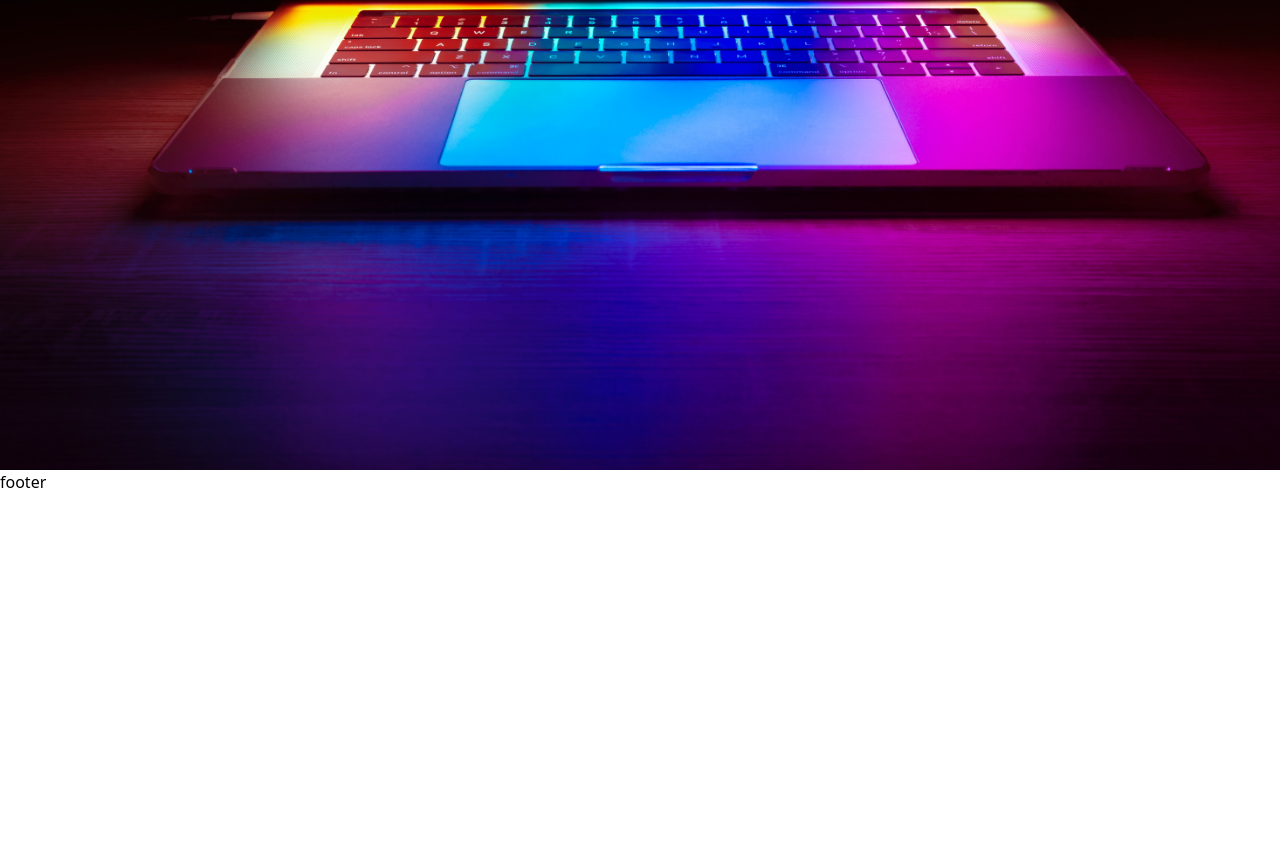
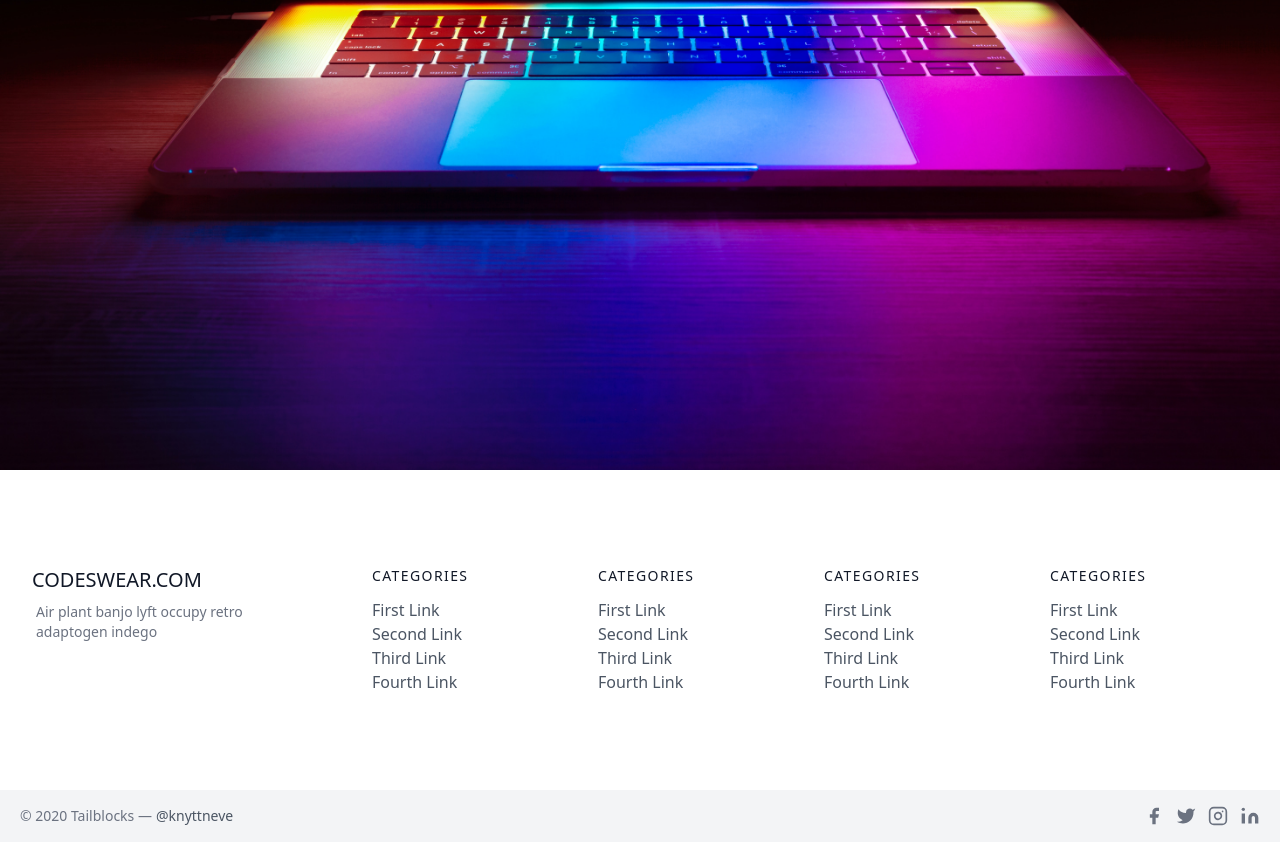
Before and after one commit to SajidCurious/codeswear, a Next.js app: page / in a window 1280 px wide. Shown: the part 410-1252 px from the top of the page. Before the commit the page ends 904 px from the top, so only its background shows below. Built offline with nearby package versions, Linux system fonts and the light colour scheme.

Commit message:
added footer

```diff
--- a/src/components/footer.js
+++ b/src/components/footer.js
@@ -1,7 +1,204 @@
 import React from "react";
 
 const Footer = () => {
-  return <div>footer</div>;
+  return (
+    <div>
+      <footer NameName="text-gray-600 body-font">
+        <div className="container px-5 py-24 mx-auto flex md:items-center lg:items-start md:flex-row md:flex-nowrap flex-wrap flex-col">
+          <div className="w-64 flex-shrink-0 md:mx-0 mx-auto text-center md:text-left">
+            <a className="flex title-font font-medium items-center md:justify-start justify-center text-gray-900">
+              <span className="ml-3 text-xl">CODESWEAR.COM</span>
+            </a>
+            <p className="mt-2 px-4 text-sm text-gray-500">
+              Air plant banjo lyft occupy retro adaptogen indego
+            </p>
+          </div>
+          <div className="flex-grow flex flex-wrap md:pl-20 -mb-10 md:mt-0 mt-10 md:text-left text-center">
+            <div className="lg:w-1/4 md:w-1/2 w-full px-4">
+              <h2 className="title-font font-medium text-gray-900 tracking-widest text-sm mb-3">
+                CATEGORIES
+              </h2>
+              <nav className="list-none mb-10">
+                <li>
+                  <a className="text-gray-600 hover:text-gray-800">
+                    First Link
+                  </a>
+                </li>
+                <li>
+                  <a className="text-gray-600 hover:text-gray-800">
+                    Second Link
+                  </a>
+                </li>
+                <li>
+                  <a className="text-gray-600 hover:text-gray-800">
+                    Third Link
+                  </a>
+                </li>
+                <li>
+                  <a className="text-gray-600 hover:text-gray-800">
+                    Fourth Link
+                  </a>
+                </li>
+              </nav>
+            </div>
+            <div className="lg:w-1/4 md:w-1/2 w-full px-4">
+              <h2 className="title-font font-medium text-gray-900 tracking-widest text-sm mb-3">
+                CATEGORIES
+              </h2>
+              <nav className="list-none mb-10">
+                <li>
+                  <a className="text-gray-600 hover:text-gray-800">
+                    First Link
+                  </a>
+                </li>
+                <li>
+                  <a className="text-gray-600 hover:text-gray-800">
+                    Second Link
+                  </a>
+                </li>
+                <li>
+                  <a className="text-gray-600 hover:text-gray-800">
+                    Third Link
+                  </a>
+                </li>
+                <li>
+                  <a className="text-gray-600 hover:text-gray-800">
+                    Fourth Link
+                  </a>
+                </li>
+              </nav>
+            </div>
+            <div className="lg:w-1/4 md:w-1/2 w-full px-4">
+              <h2 className="title-font font-medium text-gray-900 tracking-widest text-sm mb-3">
+                CATEGORIES
+              </h2>
+              <nav className="list-none mb-10">
+                <li>
+                  <a className="text-gray-600 hover:text-gray-800">
+                    First Link
+                  </a>
+                </li>
+                <li>
+                  <a className="text-gray-600 hover:text-gray-800">
+                    Second Link
+                  </a>
+                </li>
+                <li>
+                  <a className="text-gray-600 hover:text-gray-800">
+                    Third Link
+                  </a>
+                </li>
+                <li>
+                  <a className="text-gray-600 hover:text-gray-800">
+                    Fourth Link
+                  </a>
+                </li>
+              </nav>
+            </div>
+            <div className="lg:w-1/4 md:w-1/2 w-full px-4">
+              <h2 className="title-font font-medium text-gray-900 tracking-widest text-sm mb-3">
+                CATEGORIES
+              </h2>
+              <nav className="list-none mb-10">
+                <li>
+                  <a className="text-gray-600 hover:text-gray-800">
+                    First Link
+                  </a>
+                </li>
+                <li>
+                  <a className="text-gray-600 hover:text-gray-800">
+                    Second Link
+                  </a>
+                </li>
+                <li>
+                  <a className="text-gray-600 hover:text-gray-800">
+                    Third Link
+                  </a>
+                </li>
+                <li>
+                  <a className="text-gray-600 hover:text-gray-800">
+                    Fourth Link
+                  </a>
+                </li>
+              </nav>
+            </div>
+          </div>
+        </div>
+        <div className="bg-gray-100">
+          <div className="container mx-auto py-4 px-5 flex flex-wrap flex-col sm:flex-row">
+            <p className="text-gray-500 text-sm text-center sm:text-left">
+              © 2020 Tailblocks —
+              <a
+                href="https://twitter.com/knyttneve"
+                rel="noopener noreferrer"
+                className="text-gray-600 ml-1"
+                target="_blank"
+              >
+                @knyttneve
+              </a>
+            </p>
+            <span className="inline-flex sm:ml-auto sm:mt-0 mt-2 justify-center sm:justify-start">
+              <a className="text-gray-500">
+                <svg
+                  fill="currentColor"
+                  stroke-linecap="round"
+                  stroke-linejoin="round"
+                  stroke-width="2"
+                  className="w-5 h-5"
+                  viewBox="0 0 24 24"
+                >
+                  <path d="M18 2h-3a5 5 0 00-5 5v3H7v4h3v8h4v-8h3l1-4h-4V7a1 1 0 011-1h3z"></path>
+                </svg>
+              </a>
+              <a className="ml-3 text-gray-500">
+                <svg
+                  fill="currentColor"
+                  stroke-linecap="round"
+                  stroke-linejoin="round"
+                  stroke-width="2"
+                  className="w-5 h-5"
+                  viewBox="0 0 24 24"
+                >
+                  <path d="M23 3a10.9 10.9 0 01-3.14 1.53 4.48 4.48 0 00-7.86 3v1A10.66 10.66 0 013 4s-4 9 5 13a11.64 11.64 0 01-7 2c9 5 20 0 20-11.5a4.5 4.5 0 00-.08-.83A7.72 7.72 0 0023 3z"></path>
+                </svg>
+              </a>
+              <a className="ml-3 text-gray-500">
+                <svg
+                  fill="none"
+                  stroke="currentColor"
+                  stroke-linecap="round"
+                  stroke-linejoin="round"
+                  stroke-width="2"
+                  className="w-5 h-5"
+                  viewBox="0 0 24 24"
+                >
+                  <rect width="20" height="20" x="2" y="2" rx="5" ry="5"></rect>
+                  <path d="M16 11.37A4 4 0 1112.63 8 4 4 0 0116 11.37zm1.5-4.87h.01"></path>
+                </svg>
+              </a>
+              <a className="ml-3 text-gray-500">
+                <svg
+                  fill="currentColor"
+                  stroke="currentColor"
+                  stroke-linecap="round"
+                  stroke-linejoin="round"
+                  stroke-width="0"
+                  className="w-5 h-5"
+                  viewBox="0 0 24 24"
+                >
+                  <path
+                    stroke="none"
+                    d="M16 8a6 6 0 016 6v7h-4v-7a2 2 0 00-2-2 2 2 0 00-2 2v7h-4v-7a6 6 0 016-6zM2 9h4v12H2z"
+                  ></path>
+                  <circle cx="4" cy="4" r="2" stroke="none"></circle>
+                </svg>
+              </a>
+            </span>
+          </div>
+        </div>
+      </footer>
+    </div>
+  );
 };
 
 export default Footer;
```
